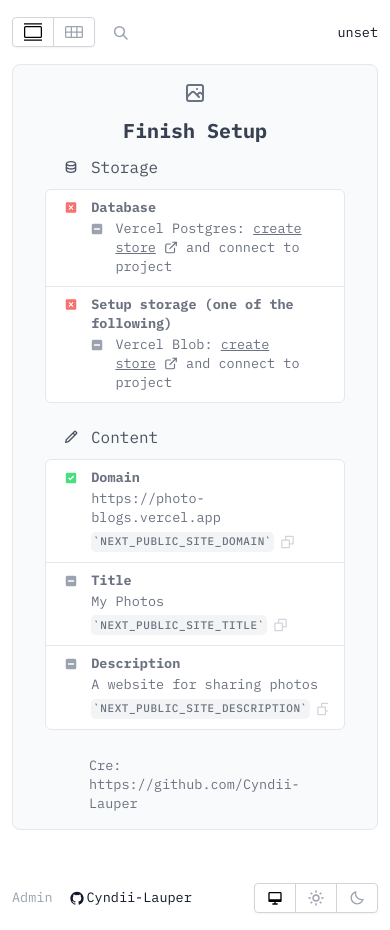
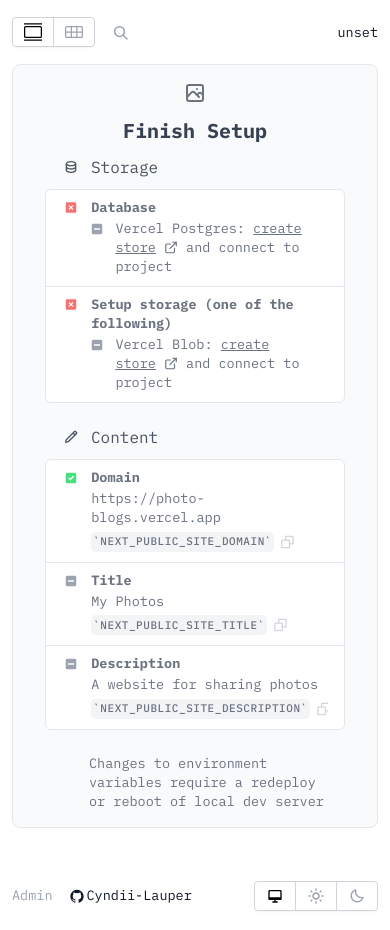
Before and after one commit to Cyndie-Lauper/photo-blogs, a Next.js app: page / in a window 390 px wide. Built offline with nearby package versions, Linux system fonts and the light colour scheme; no server answers; the database is empty.

Commit message:
fix: responsive admin config spacing

```diff
--- a/src/site/SiteChecklistClient.tsx
+++ b/src/site/SiteChecklistClient.tsx
@@ -509,9 +509,10 @@
           </ChecklistRow>
         </Checklist>
       </>}
-      <div className="px-11 space-y-5 pt-0.5">
+      <div className="pl-11 pr-2 sm:pr-11 mt-4 md:mt-7">
         <div>
-          Cre: https://github.com/Cyndii-Lauper
+        Changes to environment variables require a redeploy
+        or reboot of local dev server
         </div>
         {!simplifiedView &&
           <div className="text-dim">
```
